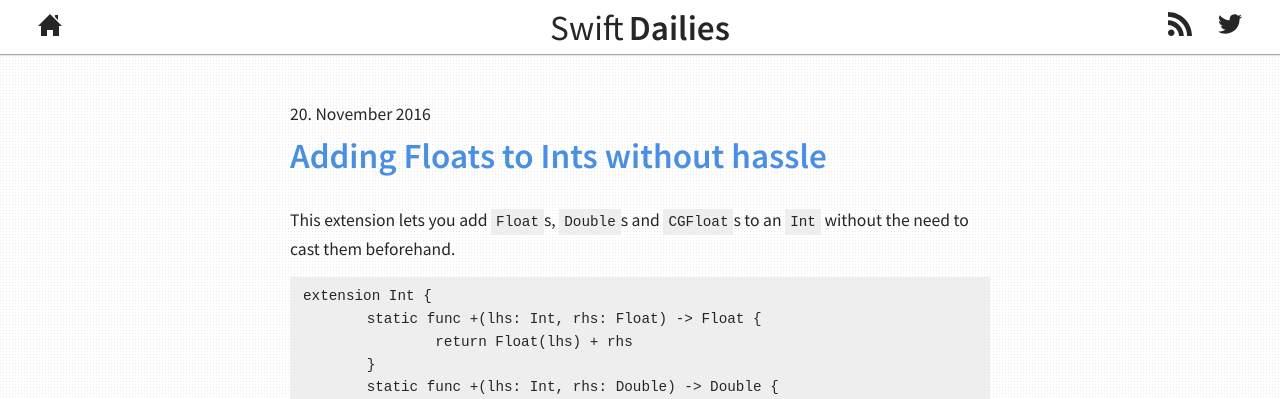
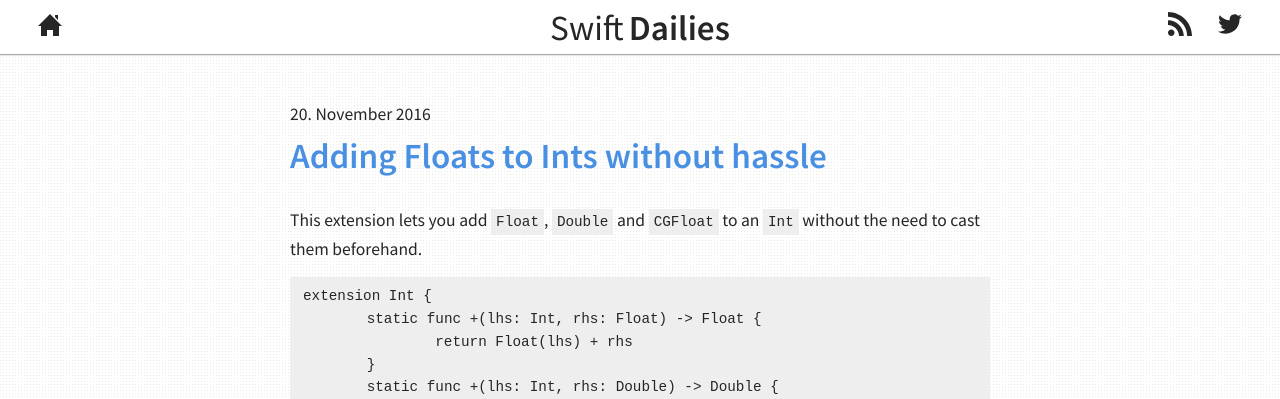
Before and after one commit to SwiftDailies/swift-dailies, a Jekyll site: the page built from _posts/2016-11-20-adding-ints-and-floats.md, in a window 1280 px wide. Shown: the top 399 px of the page. Built offline with Jekyll 4.4.1, drawn with Linux system fonts in a browser that asks for light colours.

Commit message:
corrected typo

````diff
--- a/_posts/2016-11-20-adding-ints-and-floats.md
+++ b/_posts/2016-11-20-adding-ints-and-floats.md
@@ -8,7 +8,7 @@
 
 # Adding Floats to Ints without hassle
 
-This extension lets you add `Float`s, `Double`s and `CGFloat`s to an `Int` without the need to cast them beforehand.
+This extension lets you add `Float`, `Double` and `CGFloat` to an `Int` without the need to cast them beforehand.
 
 ```swift
 extension Int {
````
